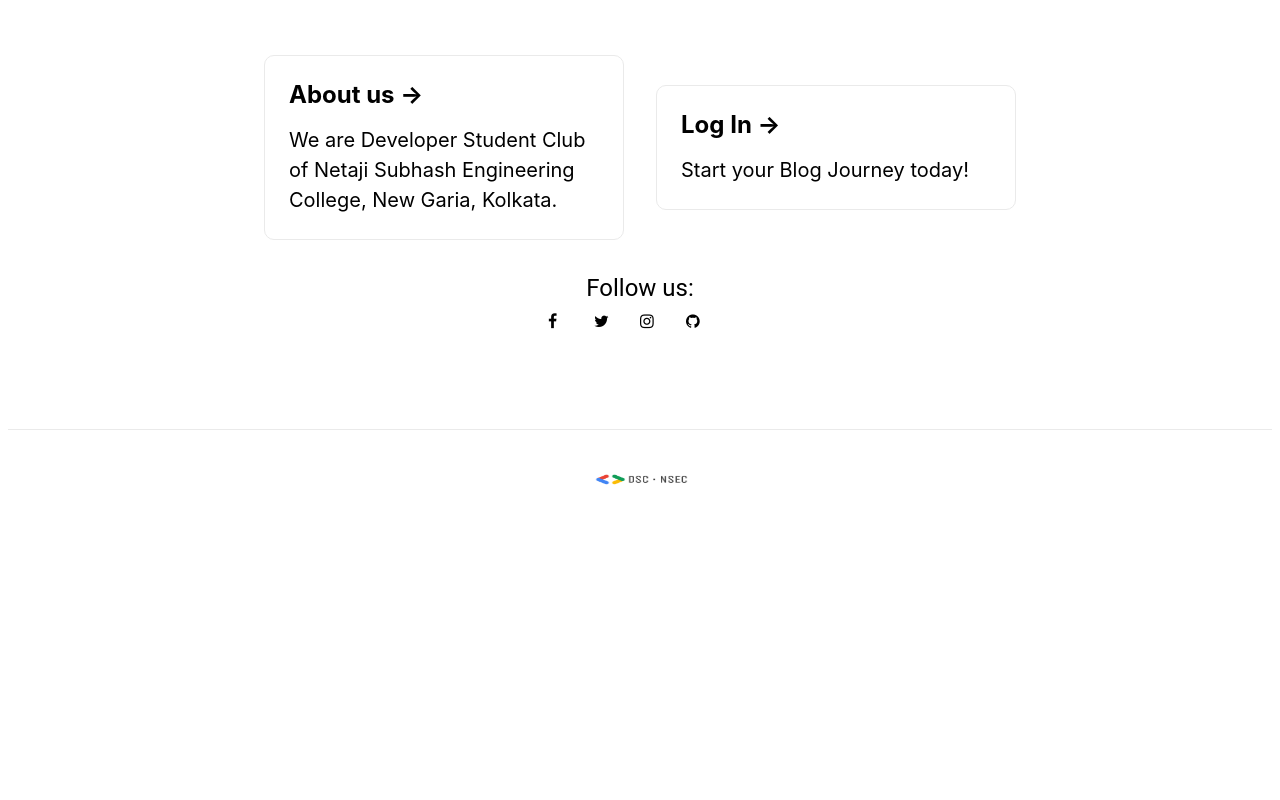
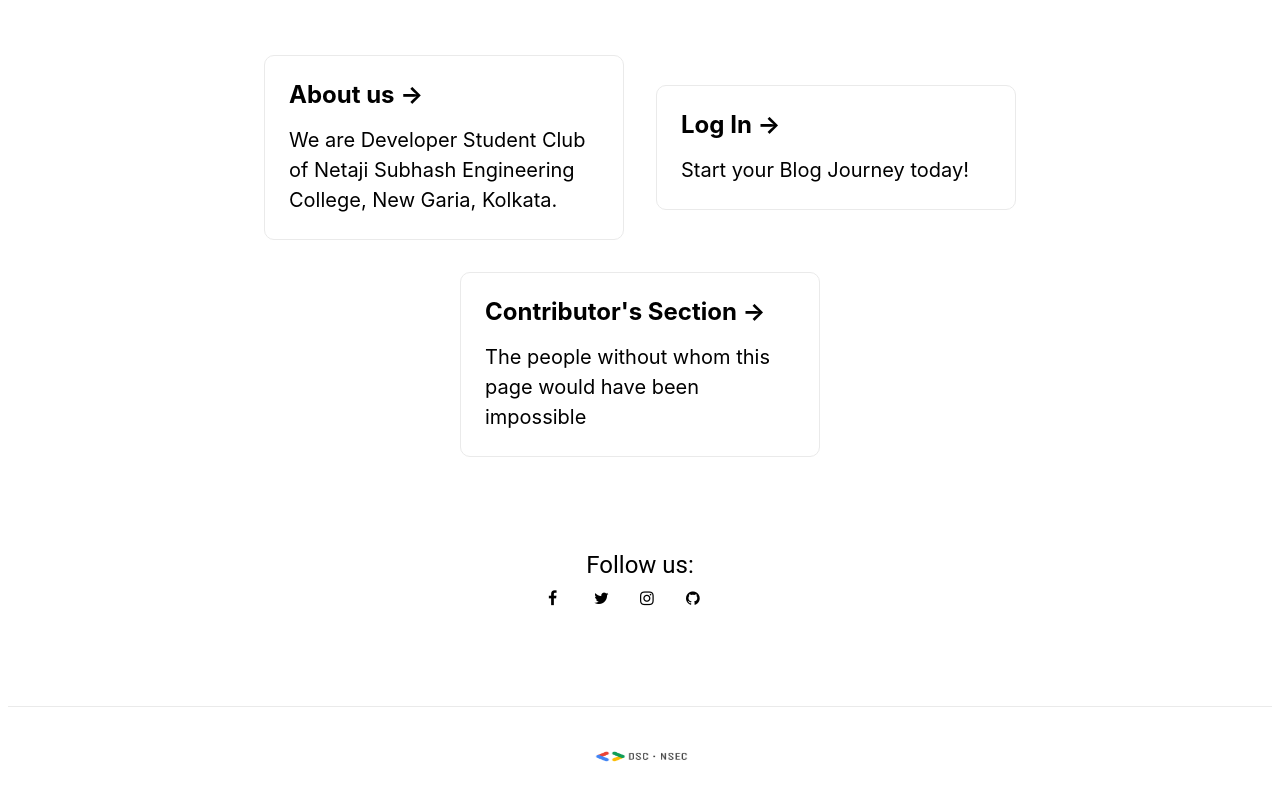
Before and after one commit to procheta1999/DSC-NSEC-Blogs, a Next.js app: page / in a window 1280 px wide. Shown: the part 1092-1892 px from the top of the page. Before the commit the page ends 1621 px from the top, so only its background shows below. Built offline with nearby package versions, Linux system fonts and the light colour scheme.

Commit message:
Add files via upload

```diff
--- a/pages/index.js
+++ b/pages/index.js
@@ -45,6 +45,11 @@ export default function Home() {
             <h3>Log In &rarr;</h3>
             <p>Start your Blog Journey today!</p>
           </a></Link>
+          <a href="/posts/four-post" className="card">
+            <h3>Contributor's Section &rarr;</h3>
+            <p>The people without whom this page would have been impossible</p>
+          </a>
+          </div>
           <br></br>
         <br></br>
         <br></br>
@@ -56,7 +61,6 @@ export default function Home() {
         <Link href="https://twitter.com/dscnsec"><a target="_blank"><Icon className="fa fa-twitter" /></a></Link>
         <Link href="https://ig.me/dscnsec"><a target="_blank"><Icon className="fa fa-instagram" /></a></Link>
         <Link href="https://github.com/dscnsec"><a target="_blank"><Icon className="fa fa-github" /></a></Link>
-        </div>
         </div>
 
       </main>
```
